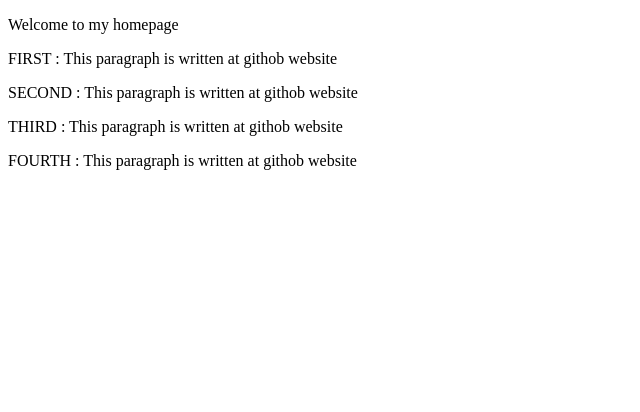
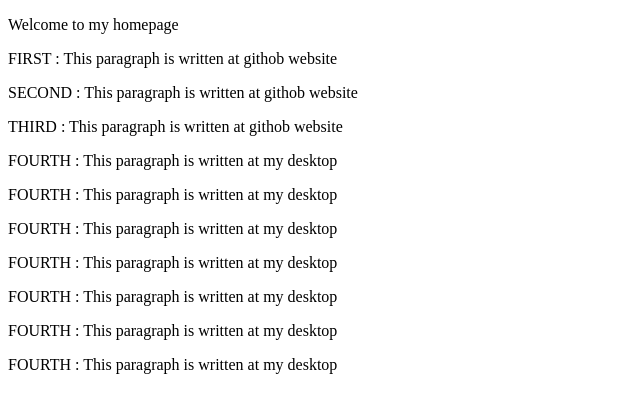
Before and after one commit to yhc1025/mysite, a plain HTML site: page index.html in a window 1280 px wide. Shown: the whole page, without its empty margins (0-640 px from the left). Drawn offline with Linux system fonts and the light colour scheme.

Commit message:
Update index.html

```diff
--- a/index.html
+++ b/index.html
@@ -11,6 +11,12 @@
     <p>FIRST  : This paragraph is written at githob website</p>
     <p>SECOND : This paragraph is written at githob website</p>
     <p>THIRD  : This paragraph is written at githob website</p>
-    <p>FOURTH : This paragraph is written at githob website</p>
+    <p>FOURTH : This paragraph is written at my desktop</p>
+    <p>FOURTH : This paragraph is written at my desktop</p>
+    <p>FOURTH : This paragraph is written at my desktop</p>
+    <p>FOURTH : This paragraph is written at my desktop</p>
+    <p>FOURTH : This paragraph is written at my desktop</p>
+    <p>FOURTH : This paragraph is written at my desktop</p>
+    <p>FOURTH : This paragraph is written at my desktop</p>
 </body>
 </html>
```
